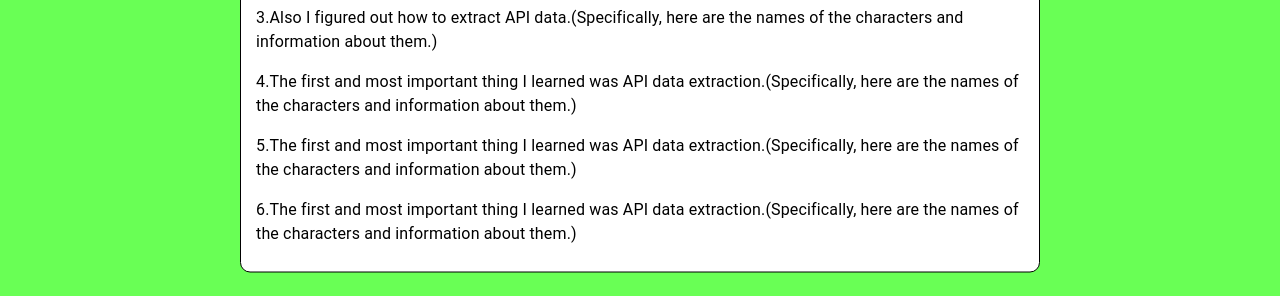
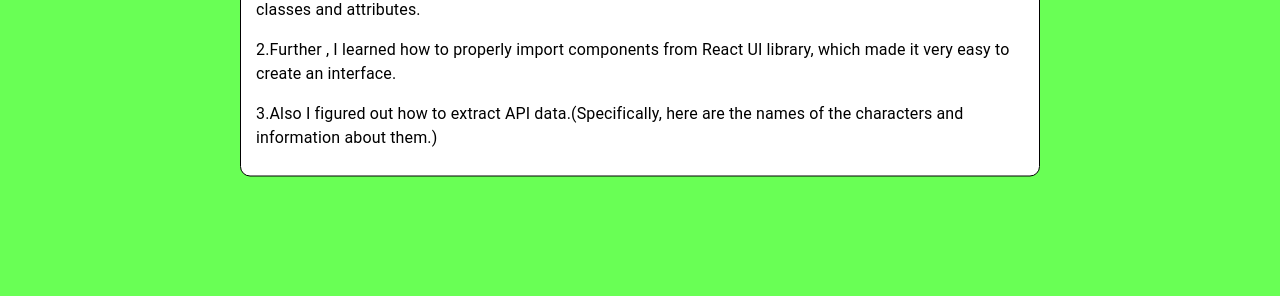
Before and after one commit to Lubava7/react-got, a React (Create React App) app: page /items in a window 1280 px wide. Both pictures are taken after a click on the button "show pop up". Shown: the part 384-680 px from the top of the page. Built offline with nearby package versions, Linux system fonts and the light colour scheme; no server answers.

Commit message:
edit popup height

```diff
--- a/src/components/Popup/Popup.js
+++ b/src/components/Popup/Popup.js
@@ -30,21 +30,6 @@ function Popup({ open, onClose }) {
             3.Also I figured out how to extract API data.(Specifically, here are
             the names of the characters and information about them.)
           </p>
-          <p>
-            4.The first and most important thing I learned was API data
-            extraction.(Specifically, here are the names of the characters and
-            information about them.)
-          </p>
-          <p>
-            5.The first and most important thing I learned was API data
-            extraction.(Specifically, here are the names of the characters and
-            information about them.)
-          </p>
-          <p>
-            6.The first and most important thing I learned was API data
-            extraction.(Specifically, here are the names of the characters and
-            information about them.)
-          </p>
         </div>
       </div>
       <div className="overlay"></div>
```
